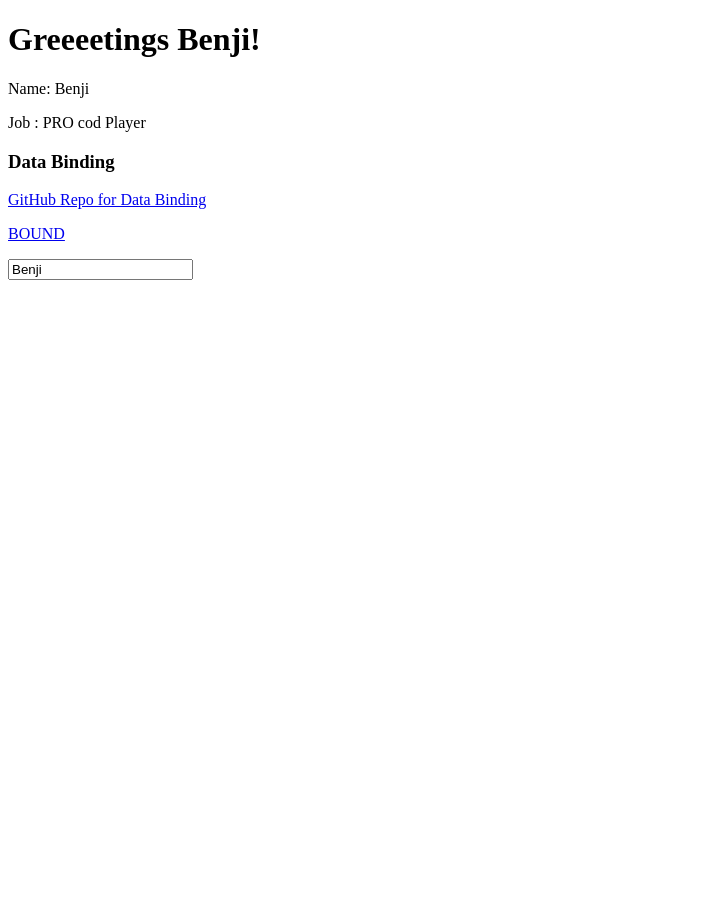
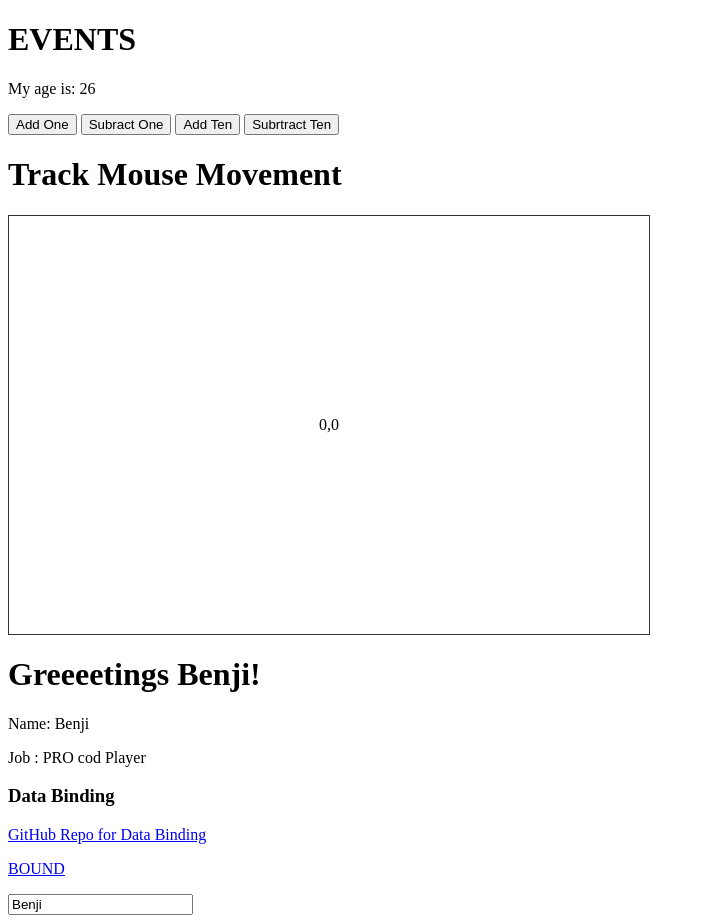
Before and after one commit to B-Griffinn/vuejs-basics, a plain HTML site: page index.html in a window 1280 px wide. Shown: the whole page, without its empty margins (0-705 px from the left). Before the commit the page ends 800 px from the top, so only its background shows below. Drawn offline with nearby package versions, Linux system fonts and the light colour scheme.

Commit message:
event handlers intro

```diff
--- a/app.js
+++ b/app.js
@@ -9,13 +9,28 @@ new Vue({
         name: 'Benji',
         job: 'PRO cod Player',
         website: 'https://github.com/B-Griffinn/vuejs-basics',
-        websiteTag: '<a href="https://github.com/B-Griffinn/vuejs-basics"> BOUND </a>'
+        websiteTag: '<a href="https://github.com/B-Griffinn/vuejs-basics"> BOUND </a>',
+        age: 26,
+        x: 0,
+        y:0
     },
 
     // methonds
     methods: {
         greet: function() {
             return `Greeeetings ${this.name}!`
+        },
+
+        addYear: function(increment) {
+            this.age+=increment
+        },
+        subtractYear: function(decrement) {
+            this.age-=decrement
+        },
+        // track cursor
+        updateXY: function(event) {
+            this.x = event.offsetX;
+            this.y = event.offsetY;
         }
     },
 });
--- a/index.html
+++ b/index.html
@@ -4,12 +4,49 @@
     <meta charset="UTF-8">
     <meta name="viewport" content="width=device-width, initial-scale=1.0">
     <title>Vue js Tutorial</title>
-    <link rel="stylesheet" href="styles.appear-active-class=">
+    <link rel="stylesheet" href="styles.css">
     <script src="https://cdn.jsdelivr.net/npm/vue@2.6.12/dist/vue.js"></script>
 </head>
 <body>
     <!-- root element controlled by Vue() in app.js -->
     <div id="vue-app">
+
+        <h1>EVENTS</h1>
+        <p>My age is: {{ age }}</p>
+        <!-- buttons to add and subtract -->
+        <button
+            v-on:click="addYear(1)"
+        >
+            Add One
+        </button>
+
+        <button
+        v-on:click="subtractYear(1)"
+        >
+            Subract One
+        </button>
+
+        <button
+        v-on:dblclick="addYear(10)"
+        >
+            Add Ten
+        </button>
+
+        <button
+        v-on:dblclick="subtractYear(10)"
+
+        >
+            Subrtract Ten
+        </button>
+
+        <h1>Track Mouse Movement</h1>
+        <div
+            id="canvas"
+            v-on:mousemove="updateXY"
+        >
+            {{ x }},{{ y }}
+        </div>
+
         <h1>{{ greet() }}</h1>
         <p>Name: {{ name }}</p>
         <p>Job : {{ job }} </p>
--- a/styles.css
+++ b/styles.css
@@ -0,0 +1,6 @@
+#canvas {
+    width: 600px;
+    padding: 200px 20px;
+    text-align: center;
+    border: 1px solid #333;
+}
```
